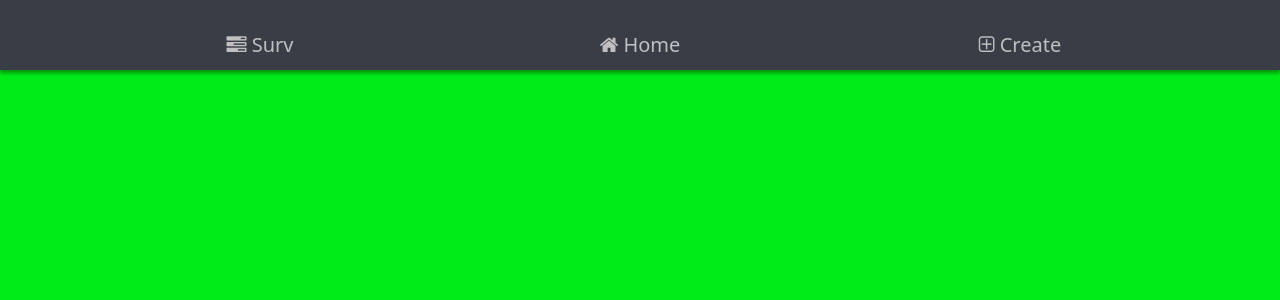
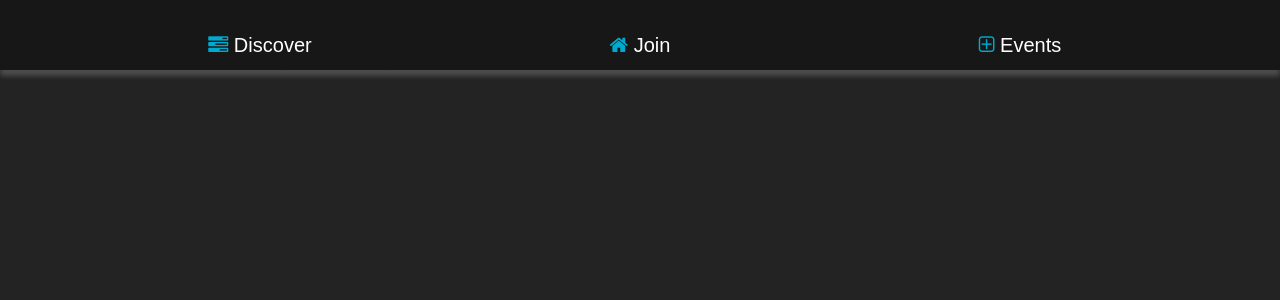
Before and after one commit to Gamaco/StudentClubs, a Django app: page / in a window 1280 px wide. Shown: the top 300 px of the page. Run offline with Django 3.2, Linux system fonts and the light colour scheme.

Commit message:
More style changes

```diff
--- a/website/static/main.css
+++ b/website/static/main.css
@@ -1,3 +1,20 @@
 body {
-    background-color: #00ec18 !important;
+    background-color: #232323 !important;
 }
+
+.navbar-fixed {
+    position: fixed !important;
+    top: 0 !important;
+    left: 0 !important;
+    width: 100% !important;
+    z-index: 1000 !important;
+    box-shadow: 0 6px 5px rgba(255, 255, 255, 0.187) !important;
+  }
+
+h5 {
+    font-family: Arial, Helvetica, sans-serif;
+}
+
+.icon {
+    color: #00AACF;
+}
--- a/website/templates/index.html
+++ b/website/templates/index.html
@@ -1,6 +1,12 @@
 {% extends 'layouts/base.html' %}
+
 {% load static %}
 
 {% block content %}
-<h1>Something</h1>
+
+<div class="container rounded-top-bottom">
+    <h1>Example Container</h1>
+    <p>This is an example container with rounded top and bottom borders.</p>
+</div>
+
 {% endblock %}
--- a/website/templates/layouts/base.html
+++ b/website/templates/layouts/base.html
@@ -1,5 +1,4 @@
 {% load static %}
-
 <!DOCTYPE html>
 <html lang="en">
 <head>
@@ -18,44 +17,35 @@
         max-width: 33.33%;
       }
     }
-
-  .navbar-fixed {
-  position: fixed !important;
-  top: 0 !important;
-  left: 0 !important;
-  width: 100% !important;
-  z-index: 1000 !important;
-  box-shadow: 0 3px 4px rgba(0, 0, 0, 0.4) !important;
-}
   </style>
 
 </head>
 
 <body>
   <!-- Cool weird custom navbar-->
-  <div class="container-fluid shadow navbar-fixed" style="background-color: #393E46; height: 70px; position: fixed; top: 0; left: 0; right: 0;">
+  <div class="container-fluid navbar-fixed" style="background-color: #171717; height: 70px; position: fixed; top: 0; left: 0; right: 0;">
     <div class="container">
       <!-- Header on top of the navbar-->
       <div class="row justify-content-center justify-content-between">
         <div class="col-sm-4 col-md d-flex justify-content-center align-items-center text-wrap" style="height: 25px;">
-        <p class="card-text text-center" style="line-height: 5px; color: rgb(192, 192, 192); padding: 0 30px;">
+        <p class="card-text text-center" style="line-height: 5px; color: rgb(255, 255, 255); padding: 0 30px;">
         </p>
       </div>
     </div>
       <div class="row justify-content-center justify-content-between">
         <div class="col-sm-4 col-md d-flex justify-content-center align-items-center text-wrap" style="height: 40px;">
-          <a class="nav-link text-center" href="/surveys" style="line-height: 38px; color: rgb(192, 192, 192); padding: 0 5px;">
-            <h1></h1><h5><i class="fa fa-tasks" aria-hidden="true"></i> Surv</h5>
+          <a class="nav-link text-center" href="/surveys" style="line-height: 38px; color: rgb(255, 255, 255); padding: 0 5px;">
+            <h1></h1><h5><i class="fa fa-tasks icon" aria-hidden="true"></i> Discover</h5>
           </a>
         </div>
         <div class="col-sm-4 col-md d-flex justify-content-center align-items-center text-wrap" style="height: 40px;">
-          <a class="nav-link text-center" href="/" style="line-height: 38px; color: rgb(192, 192, 192); padding: 0 5px;">
-            <h1></h1><h5><i class="fa fa-home" aria-hidden="true"></i> Home</h5>
+          <a class="nav-link text-center" href="/" style="line-height: 38px; color: rgb(255, 255, 255); padding: 0 5px;">
+            <h1></h1><h5><i class="fa fa-home icon" aria-hidden="true"></i> Join</h5>
           </a>
         </div>
         <div class="col-sm-4 col-md d-flex justify-content-center align-items-center text-wrap" style="height: 40px;">
-          <a class="nav-link text-center" href="/surveys" style="line-height: 38px; color: rgb(192, 192, 192); padding: 0 5px;">
-            <h1></h1><h5><i class="fa fa-plus-square-o" aria-hidden="true"></i> Create</h5>
+          <a class="nav-link text-center" href="/surveys" style="line-height: 38px; color: rgb(255, 255, 255); padding: 0 5px;">
+            <h1></h1><h5><i class="fa fa-plus-square-o icon" aria-hidden="true"></i> Events</h5>
           </a>
         </div>
       </div>
@@ -87,11 +77,8 @@ document.querySelectorAll('.nav-link').forEach(link => {
   });
 });
 </script>
-
+</body>
+</html>
 
 {% block content %}
 {% endblock %}
-
-
-</body>
-</html>
```
